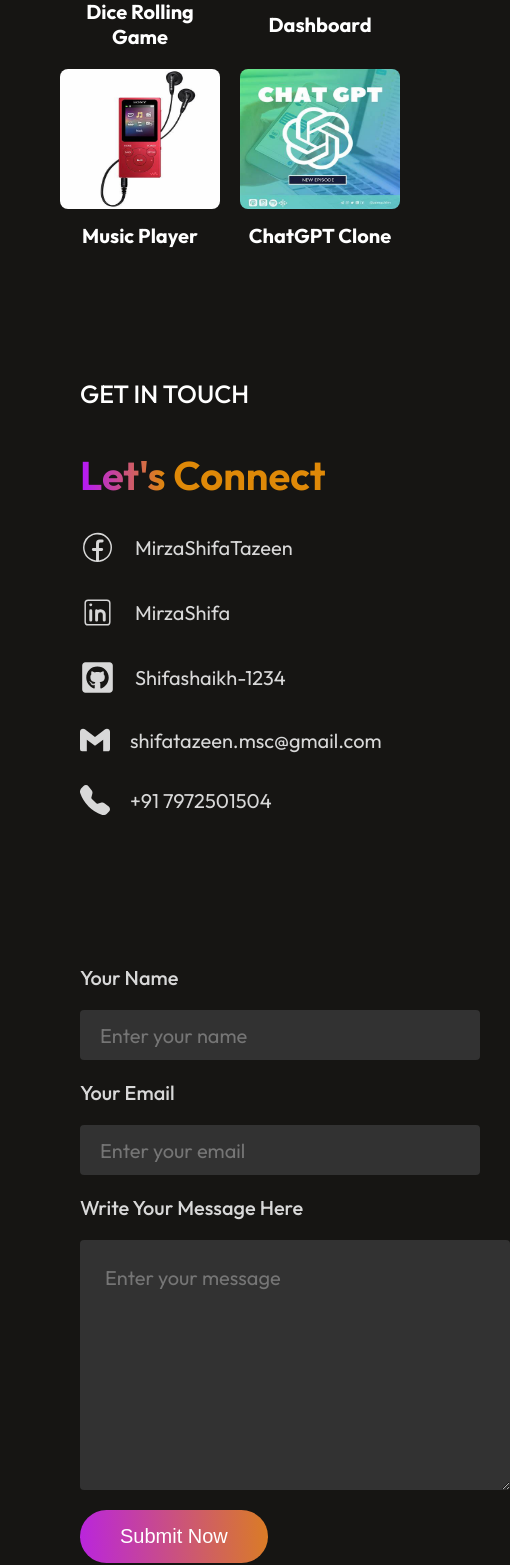
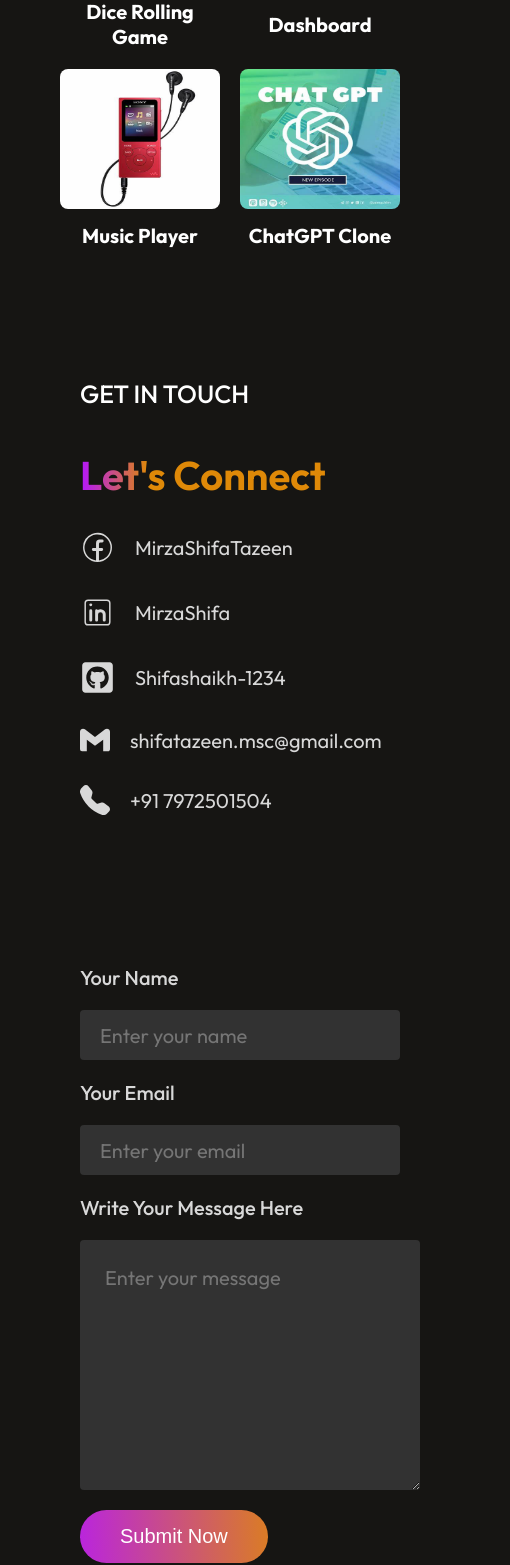
Before and after one commit to Shifashaikh-1234/Portfolio-ShifaTazeen, a React (Vite) app: page / in a window 390 px wide. Shown: the part 3797-5362 px from the top of the page, 510 px wide, since content can reach past the window. Built offline with nearby package versions, Linux system fonts and the light colour scheme; the HTML template or start-up script is replaced by a standard one.

Commit message:
Update Contact.css

```diff
--- a/src/Components/Contact/Contact.css
+++ b/src/Components/Contact/Contact.css
@@ -134,13 +134,13 @@
 
     }
     .contact-right input{
-        width: 380px;
+        width: 300px;
         font-size: 20px;
         height: 50px;
 
     }
     .contact-right textarea{
-        width: 380px;
+        width: 290px;
         font-size: 20px;
 
 
```
